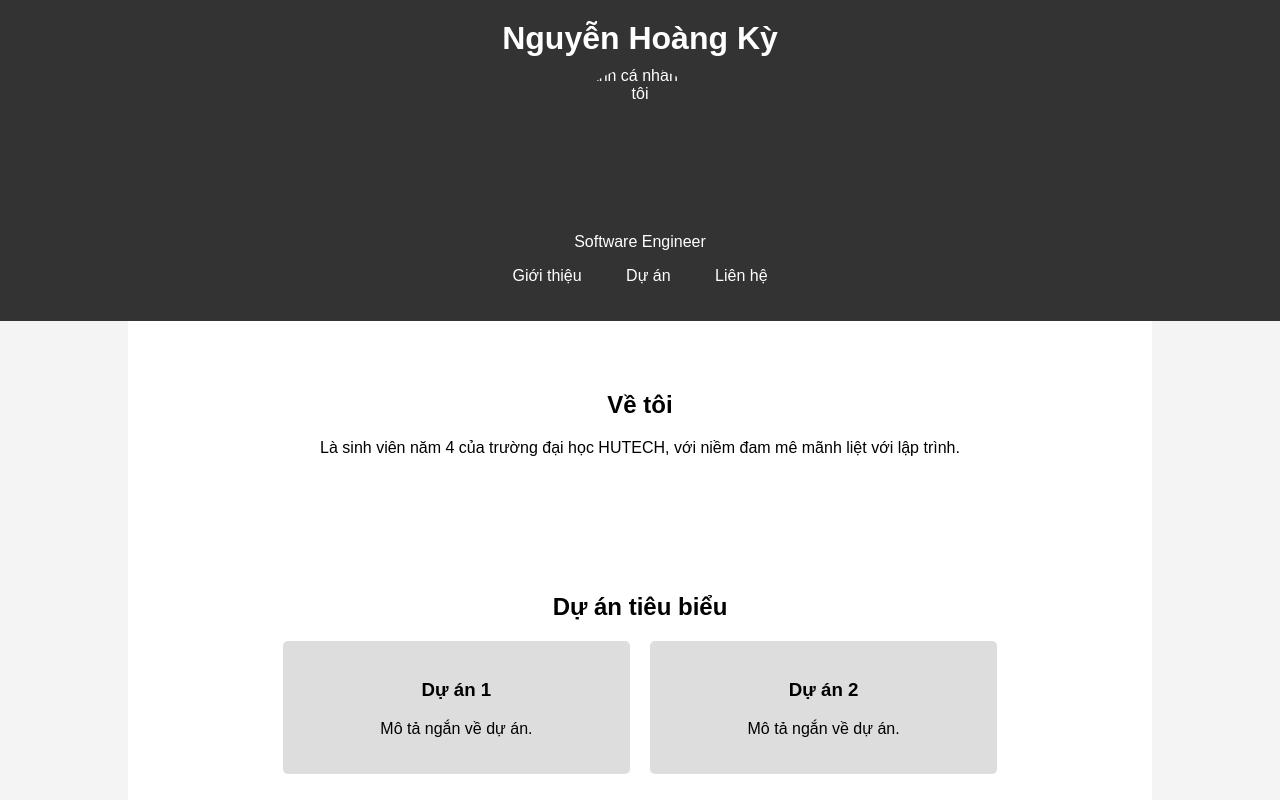
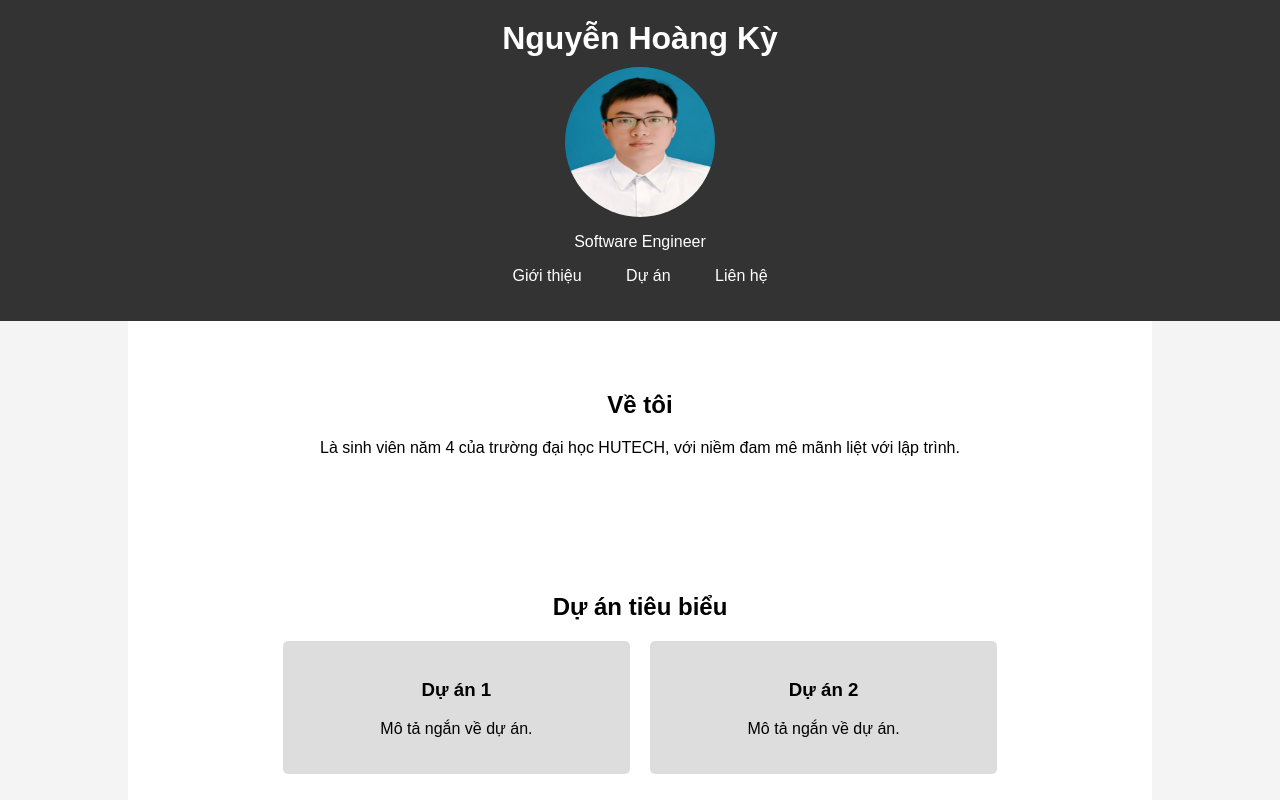
Before and after one commit to Broky2022/Broky2022.github.io, a plain HTML site: page index.html in a window 1280 px wide. Shown: the top 800 px of the page. Drawn offline with Linux system fonts and the light colour scheme.

Commit message:
[UPDATE] fix avt

```diff
--- a/index.html
+++ b/index.html
@@ -10,7 +10,7 @@
     <header>
         <div class="container">
             <h1>Nguyễn Hoàng Kỳ</h1>
-            <img src="avt.png" alt="Ảnh cá nhân của tôi">
+            <img src="avt.jpg" alt="Ảnh cá nhân của tôi">
             <p>Software Engineer</p>
             <nav>
                 <ul>
```
